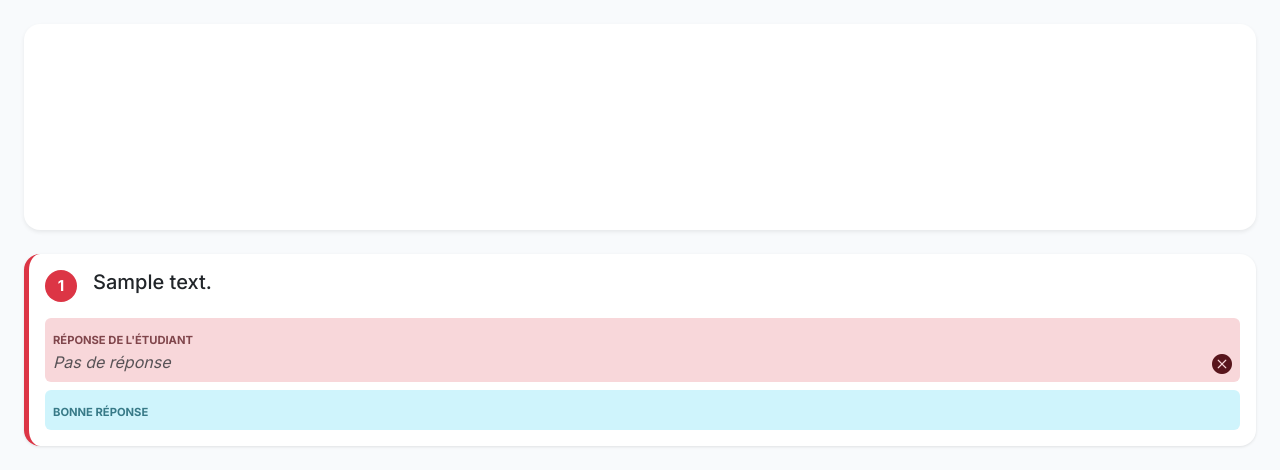
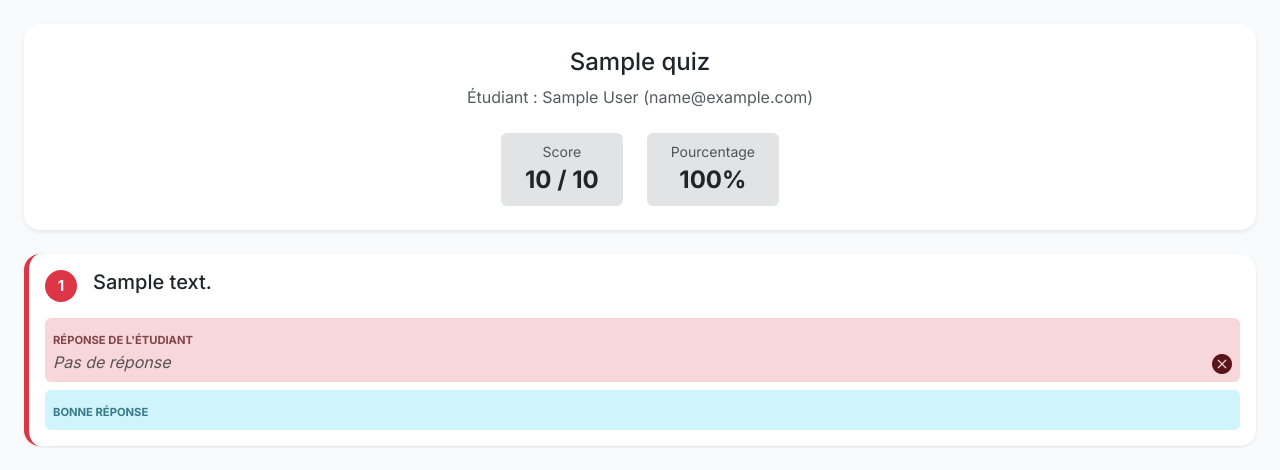
Before and after one commit to EL-KIHAL-Ewan-2326042/elearning-belz-el-kihal, a Symfony app: template backend/templates/quiz/attempt_detail.html.twig in a window 1280 px wide. Shown: the part 110-580 px from the top of the page. Run offline with Twig, Linux system fonts and the light colour scheme; the template is opened without the code that fills it: most values are stand-ins (such as "Sample title", 1, 10 or a date in 2020); some libraries are stand-ins or nearby versions.

Commit message:
fix visuels

```diff
--- a/backend/assets/components/LoginPage.jsx
+++ b/backend/assets/components/LoginPage.jsx
@@ -6,7 +6,7 @@ function LoginPage({ csrfToken, loginError, lastUsername }) {
 
     return (
         <div className="min-h-screen bg-light flex items-center justify-center p-5">
-            <div className="bg-white rounded-2xl w-full max-w-md p-10 shadow-xl animate-slideDown">
+            <div className="bg-white rounded-2xl w-full max-w-md p-10 shadow-xl">
                 <div className="text-center mb-8">
                     <Link to="/" className="logo-gradient no-underline text-3xl">
                         🎓 EduLearn
@@ -14,7 +14,7 @@ function LoginPage({ csrfToken, loginError, lastUsername }) {
                 </div>
 
                 <h1 className="text-3xl font-extrabold text-dark mb-2">
-                    {userType === 'student' ? 'Connexion Étudiant' : 'Connexion Professeur'}
+                    {userType === 'student' ? 'Se connecter en tant qu\'étudiant' : 'Se connecter en tant qu\'enseignant'}
                 </h1>
                 <p className="text-sm text-slate-500 mb-8">
                     {userType === 'student'
--- a/backend/assets/components/Navbar.jsx
+++ b/backend/assets/components/Navbar.jsx
@@ -22,13 +22,13 @@ function Navbar() {
                                     type="submit"
                                     className="btn btn-danger"
                                 >
-                                    🚪 Déconnexion
+                                    Se déconnecter
                                 </button>
                             </form>
                         </>
                     ) : (
                         <Link to="/login" className="btn btn-primary no-underline">
-                            🔐 Connexion
+                            Se connecter
                         </Link>
                     )}
                 </div>
--- a/backend/assets/styles/app.css
+++ b/backend/assets/styles/app.css
@@ -23,7 +23,6 @@
     }
 
     .btn-primary:hover {
-        @apply -translate-y-0.5;
         box-shadow: 0 8px 20px rgba(37, 99, 235, 0.3);
     }
 
--- a/backend/templates/quiz/attempt_detail.html.twig
+++ b/backend/templates/quiz/attempt_detail.html.twig
@@ -12,7 +12,7 @@
     </ol>
 </nav>
 
-<div class="card mb-4 border-0 shadow-sm hero-gradient text-white">
+<div class="card mb-4 border-0 shadow-sm text-dark">
     <div class="card-body p-4 text-center">
         <h2 class="h4 mb-2">{{ quiz.title }}</h2>
         <p class="mb-4 opacity-75">
@@ -20,11 +20,11 @@
         </p>
 
         <div class="d-inline-flex gap-4">
-            <div class="bg-white/20 backdrop-blur px-4 py-2 rounded">
+            <div class="bg-secondary-subtle px-4 py-2 rounded">
                 <small class="d-block opacity-75">Score</small>
                 <span class="fs-4 fw-bold">{{ attempt.score }} / {{ attempt.maxScore }}</span>
             </div>
-            <div class="bg-white/20 backdrop-blur px-4 py-2 rounded">
+            <div class="bg-secondary-subtle px-4 py-2 rounded">
                 <small class="d-block opacity-75">Pourcentage</small>
                 <span class="fs-4 fw-bold">{{ (attempt.score / attempt.maxScore * 100)|round(0) }}%</span>
             </div>
--- a/frontend/src/components/Navbar.jsx
+++ b/frontend/src/components/Navbar.jsx
@@ -35,7 +35,7 @@ export default function Navbar() {
                                     onClick={handleLogout}
                                     className="btn btn-danger"
                                 >
-                                    🚪 Déconnexion
+                                    Se déconnecter
                                 </button>
                             </div>
                         </>
@@ -45,7 +45,7 @@ export default function Navbar() {
                                 S'enregistrer
                             </Link>
                             <Link to="/login" className="btn btn-primary no-underline">
-                                🔐 Connexion
+                                Se connecter
                             </Link>
                         </div>
                     )}
--- a/frontend/src/index.css
+++ b/frontend/src/index.css
@@ -23,7 +23,6 @@
     }
 
     .btn-primary:hover {
-        @apply -translate-y-0.5;
         box-shadow: 0 8px 20px rgba(37, 99, 235, 0.3);
     }
 
--- a/frontend/src/pages/Home.jsx
+++ b/frontend/src/pages/Home.jsx
@@ -55,18 +55,18 @@ export default function Home() {
                                     S'enregistrer
                                 </Link>
                                 <Link to="/login" className="btn btn-outline bg-white text-primary border-white hover:bg-opacity-90 no-underline">
-                                    🔐 Connexion Étudiant
+                                    Se connecter
                                 </Link>
                             </>
                         )}
                         {isAuthenticated && (
                             <Link to="/courses" className="btn bg-white/20 text-white border-2 border-white/50 hover:bg-white/30 no-underline">
-                                📚 Mes Cours
+                                📚 Mes cours
                             </Link>
                         )}
                         {isAuthenticated && isStudent && (
                             <Link to="/results" className="btn bg-white/20 text-white border-2 border-white/50 hover:bg-white/30 no-underline">
-                                📊 Mes Résultats
+                                📊 Mes résultats
                             </Link>
                         )}
                     </div>
--- a/frontend/src/pages/Login.jsx
+++ b/frontend/src/pages/Login.jsx
@@ -45,7 +45,7 @@ export default function Login() {
 
     return (
         <div className="min-h-screen hero-gradient flex items-center justify-center px-4">
-            <div className="bg-white rounded-2xl shadow-2xl p-8 w-full max-w-md animate-slideDown">
+            <div className="bg-white rounded-2xl shadow-2xl p-8 w-full max-w-md">
                 <div className="text-center mb-8">
                     <Link to="/" className="logo-gradient no-underline text-3xl">
                         🎓 EduLearn
```
Also changed, not shown: backend/edulearn_maquette_interactive_2026.html (+45 -27 lines), 1 other file.
